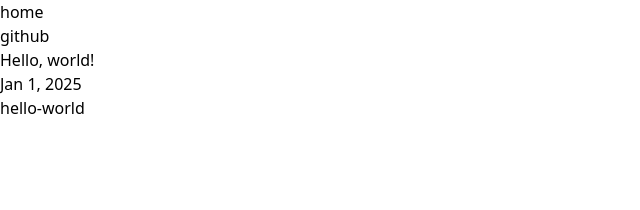
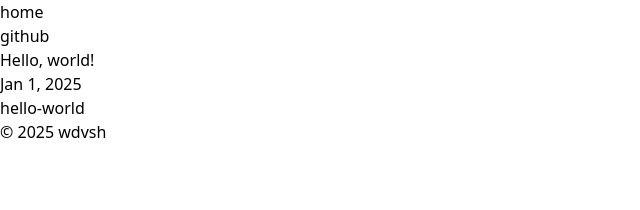
Before and after one commit to falconhvy/falconhvy.github.io, a Next.js app: page /posts/hello-world in a window 1280 px wide. Shown: the top 210 px of the page, without its empty margins (0-640 px from the left). Built offline with nearby package versions, Linux system fonts and the light colour scheme.

Commit message:
Footer 추가

```diff
--- a/src/app/layout.tsx
+++ b/src/app/layout.tsx
@@ -1,6 +1,7 @@
 import type { Metadata } from "next";
 import "./globals.css";
 import Navbar from "@/components/navbar";
+import Footer from "@/components/footer";
 
 export const metadata: Metadata = {
   title: "Create Next App",
@@ -17,6 +18,7 @@ export default function RootLayout({
       <body className="mx-auto max-w-lg px-5 antialiased">
         <Navbar />
         <main>{children}</main>
+        <Footer />
       </body>
     </html>
   );
--- /dev/null
+++ b/src/components/footer.tsx
@@ -0,0 +1,4 @@
+export default function Footer() {
+  const year = new Date().getFullYear();
+  return <footer className="mt-16 py-2 text-neutral-600">© {year} wdvsh</footer>;
+}
```
